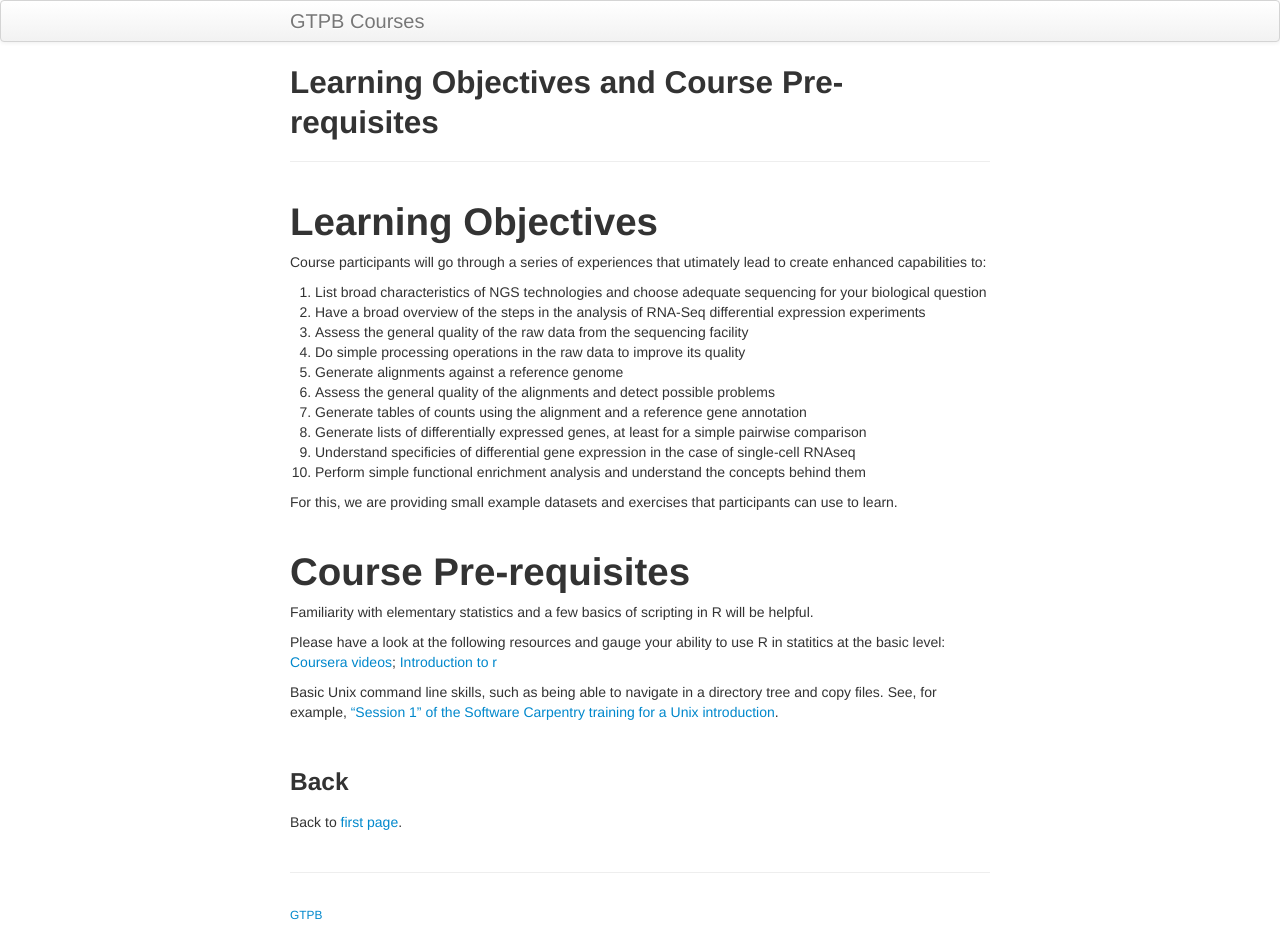
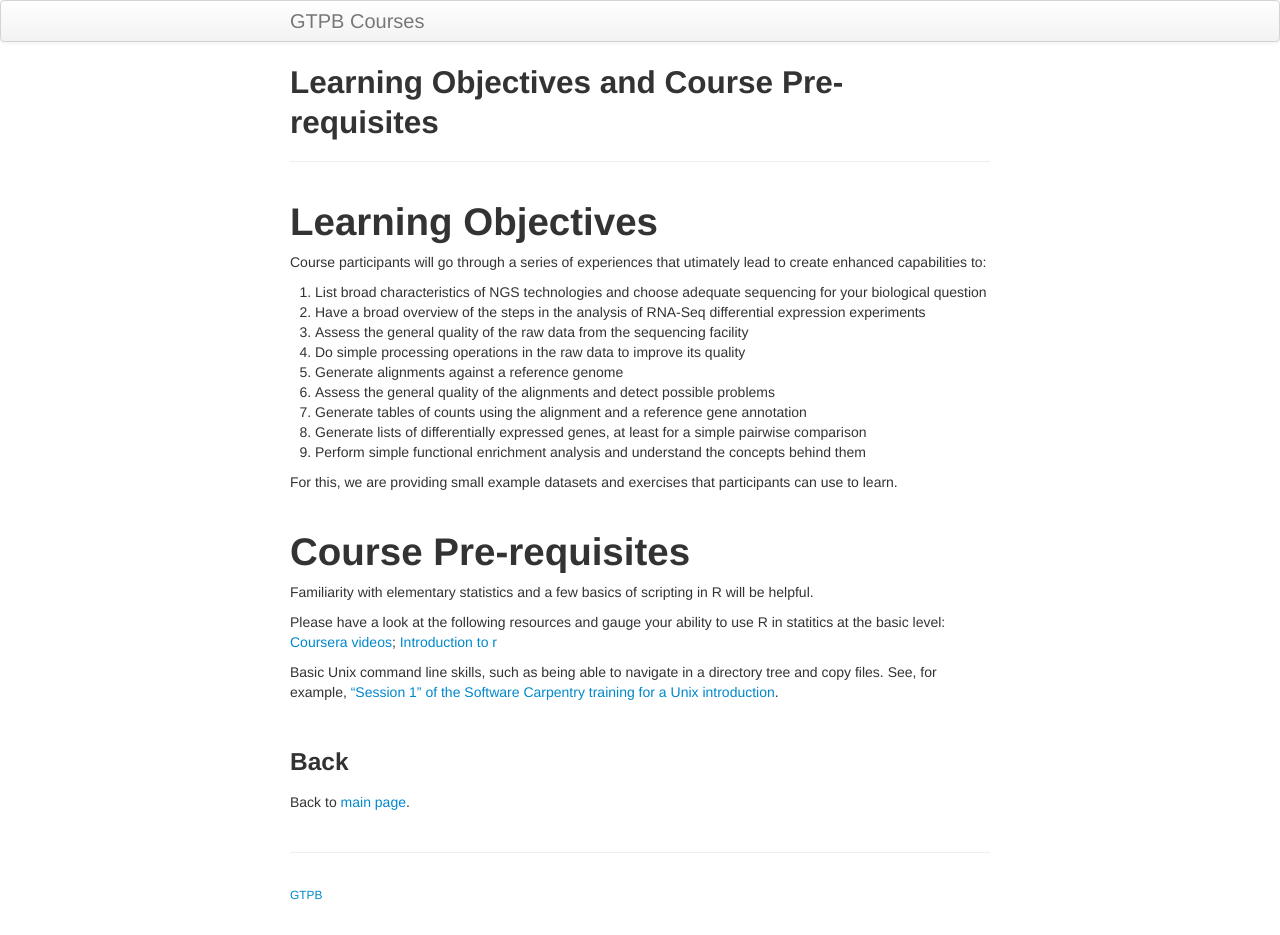
Before and after one commit to GTPB/ADER18F, a Jekyll site: the page built from pages/objectives_prerequisites.md, in a window 1280 px wide. Built offline with Jekyll 4.4.1, drawn with Linux system fonts in a browser that asks for light colours.

Commit message:
Update objectives_prerequisites.md

```diff
--- a/pages/objectives_prerequisites.md
+++ b/pages/objectives_prerequisites.md
@@ -15,8 +15,7 @@ Course participants will go through a series of experiences that utimately lead
 6. Assess the general quality of the alignments and detect possible problems
 7. Generate tables of counts using the alignment and a reference gene annotation
 8. Generate lists of differentially expressed genes, at least for a simple pairwise comparison
-9. Understand specificies of differential gene expression in the case of single-cell RNAseq
-10. Perform simple functional enrichment analysis and understand the concepts behind them
+9. Perform simple functional enrichment analysis and understand the concepts behind them
 
 For this, we are providing small example datasets and exercises that participants can use to learn.
 
@@ -34,4 +33,4 @@ Basic Unix command line skills, such as being able to navigate in a directory tr
 
 ### Back
 
-Back to [first page](https://maccardoso.github.io/ADER18S/).
+Back to [main page](../index.md).
```
